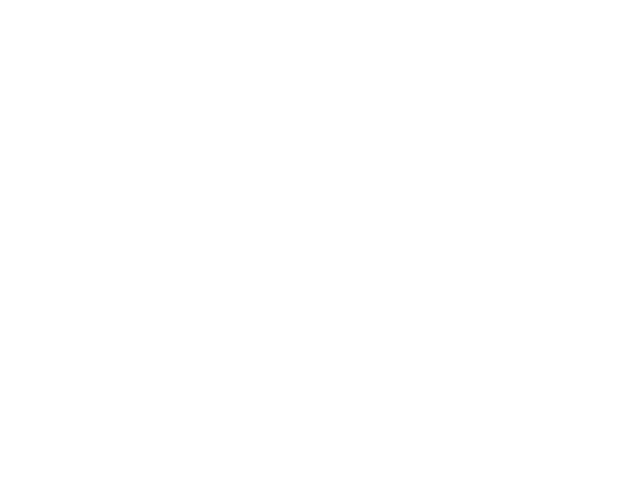
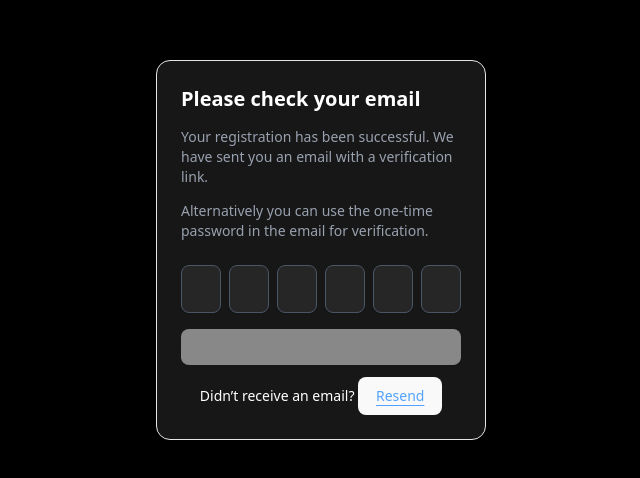
Before and after one commit to TrongKiennn/Intern-Assignment-Frontend, a React (Vite) app: page /auth/verify-email in a window 1280 px wide. Before the commit this address had no page. Shown: the part 150-628 px from the top of the page, without its empty margins (319-959 px from the left). Built offline with nearby package versions, Linux system fonts and the light colour scheme.

Commit message:
feat(ui): verify email ui and email verify success ui

```diff
--- a/src/App.jsx
+++ b/src/App.jsx
@@ -6,6 +6,8 @@ import ProtectedRoute from "./Components/ProtectedRoute";
 import { ThemeProvider } from "./Context/ThemeContext";
 import Onboarding from "./Components/Onboarding";
 import { RegisterForm } from "./Components/Registration/registration-form";
+import VerifyEmailPage from "./Components/Registration/VerifyEmail";
+import EmailVerifySuccess from "./Components/Registration/EmailVerifySuccess";
 
 function App() {
   return (
@@ -27,6 +29,24 @@ function App() {
             element={
               <div className="w-screen h-screen flex items-center justify-center bg-black">
                 <RegisterForm />
+              </div>
+            }
+          />
+
+          <Route
+            path="/auth/verify-email"
+            element={
+              <div className="w-screen h-screen flex items-center justify-center bg-black">
+                <VerifyEmailPage />
+              </div>
+            }
+          />
+
+          <Route
+            path="/auth/verify-email"
+            element={
+              <div className="w-screen h-screen flex items-center justify-center bg-black">
+                <EmailVerifySuccess />
               </div>
             }
           />
--- /dev/null
+++ b/src/Components/Registration/EmailVerifySuccess.jsx
@@ -0,0 +1,26 @@
+import { Card, CardHeader, CardTitle, CardContent } from "@/components/ui/card";
+import { Button } from "@/components/ui/button";
+import { useNavigate } from "react-router-dom";
+
+export default function EmailVerifySuccess() {
+  const navigate = useNavigate();
+
+  return (
+    <div className="min-h-screen flex items-center justify-center bg-black text-white px-4">
+      <Card className="bg-neutral-900 text-white w-full max-w-md text-center">
+        <CardHeader>
+          <CardTitle className="text-xl">Email verified</CardTitle>
+        </CardHeader>
+        <CardContent className="space-y-4">
+          <p className="text-gray-400">
+            Your email has been successfully verified. <br />
+            You can log in with your account now.
+          </p>
+          <Button className="mt-4 w-full" onClick={() => navigate("/sign-in")}>
+            Back to log in
+          </Button>
+        </CardContent>
+      </Card>
+    </div>
+  );
+}
--- a/src/Components/Registration/VerifyEmail.jsx
+++ b/src/Components/Registration/VerifyEmail.jsx
@@ -40,7 +40,7 @@ export default function VerifyEmailPage() {
       if (!res.ok) {
         setError(data.message || "Verification failed.");
       } else {
-        alert("Verification successful!");
+        navigate("/verify-email/success");
       }
     } catch (err) {
       setError("Network error.");
@@ -51,10 +51,12 @@ export default function VerifyEmailPage() {
     alert("Resend code to email: " + email);
   };
 
+  const isOTP = otp.every((digit) => digit !== "");
+
   return (
     <div className="min-h-screen flex items-center justify-center bg-black text-white px-4">
       <Card className="bg-neutral-900 text-white w-full max-w-md">
-        <CardHeader className="text-center space-y-2">
+        <CardHeader className=" space-y-2">
           <CardTitle className="text-xl">Please check your email</CardTitle>
           <p className="text-gray-400 text-sm">
             Your registration has been successful. We have sent you an email
@@ -84,7 +86,7 @@ export default function VerifyEmailPage() {
             <p className="text-red-500 text-sm text-center mb-2">{error}</p>
           )}
 
-          <Button onClick={handleVerify} className="w-full">
+          <Button onClick={handleVerify} className="w-full" disabled={!isOTP}>
             Verify
           </Button>
 
--- a/src/Components/Registration/registration-form.jsx
+++ b/src/Components/Registration/registration-form.jsx
@@ -62,7 +62,7 @@ export function RegisterForm({ className, ...props }) {
 
        const data = await res.json();
        if (res.ok) {
-         navigate(`/verify-otp?email=${encodeURIComponent(formData.email)}`);
+         navigate(`/verify-email?email=${encodeURIComponent(formData.email)}`);
        } else {
          setServerError(
            data?.message || "Registration failed. Please try again."
```
